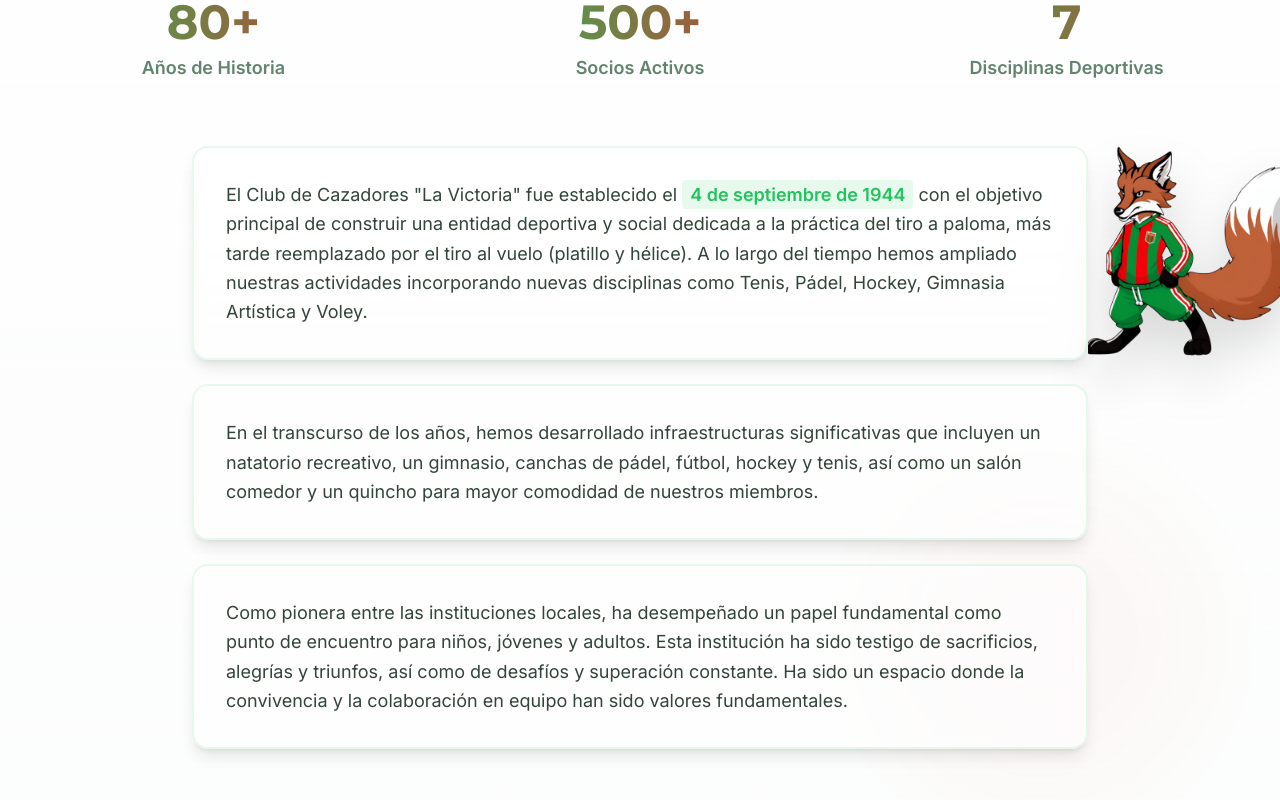
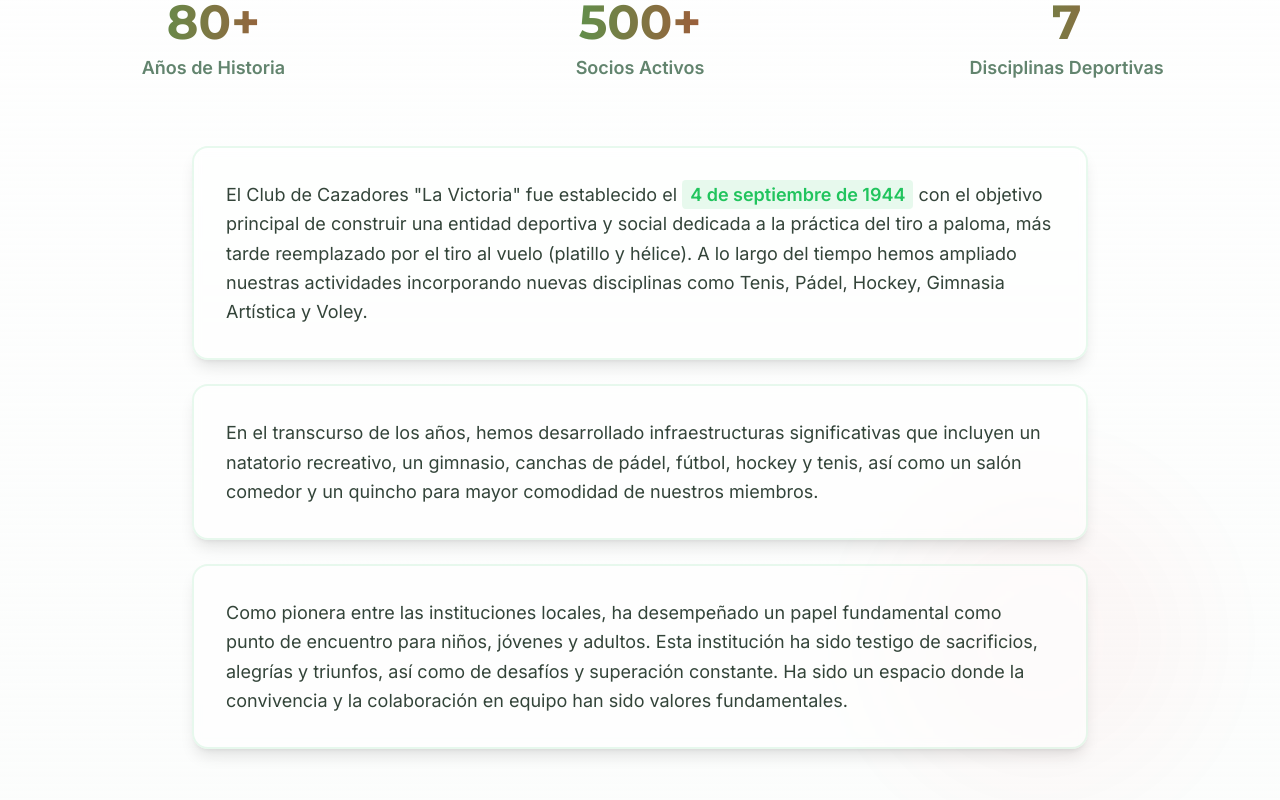
Before and after one commit to McLovin-00/club-la-victoria-landing, a React (Vite) app: page / in a window 1280 px wide. Shown: the part 1204-2004 px from the top of the page. Built offline with nearby package versions, Linux system fonts and the light colour scheme; the HTML template or start-up script is replaced by a standard one.

Commit message:
Move mascot image

```diff
--- a/src/components/About.tsx
+++ b/src/components/About.tsx
@@ -1,6 +1,5 @@
 import { Trophy, Users, Target } from "lucide-react";
 import { useInView } from "@/hooks/use-in-view";
-import mascota from "@/assets/mascota.png";
 
 const About = () => {
   const { ref, isInView } = useInView();
@@ -50,16 +49,6 @@ const About = () => {
           ))}
         </div>
 
-        <div className="relative">
-          {/* Mascota decorativa */}
-          <div className={`hidden lg:block absolute -right-20 top-0 transition-all duration-1000 delay-700 ${isInView ? 'opacity-100 translate-x-0 rotate-0' : 'opacity-0 translate-x-20 rotate-12'}`}>
-            <img
-              src={mascota}
-              alt="Mascota del Club La Victoria"
-              className="w-64 h-auto drop-shadow-2xl hover:scale-105 transition-transform duration-300"
-            />
-          </div>
-
         <div className={`max-w-4xl mx-auto space-y-6 transition-all duration-1000 delay-500 ${isInView ? 'opacity-100 translate-x-0' : 'opacity-0 -translate-x-10'}`}>
           <div className="bg-card/50 backdrop-blur-sm border-2 border-primary/10 rounded-2xl p-8 shadow-lg">
             <p className="font-inter text-lg text-foreground/90 leading-relaxed">
@@ -96,7 +85,6 @@ const About = () => {
           </div>
         </div>
       </div>
-      </div>
     </section>
   );
 };
--- a/src/components/Hero.tsx
+++ b/src/components/Hero.tsx
@@ -2,6 +2,7 @@ import { Button } from "@/components/ui/button";
 import { ChevronDown } from "lucide-react";
 import heroBg from "@/assets/hero-bg4.jpg";
 import logo from "@/assets/logo.png";
+import mascota from "@/assets/mascota.png";
 
 const Hero = () => {
   return (
@@ -16,6 +17,16 @@ const Hero = () => {
       }}
     >
       <div className="absolute inset-0 bg-gradient-to-b from-transparent via-transparent to-background/20" />
+
+      {/* Mascota decorativa */}
+      <div className="hidden xl:block absolute bottom-0 right-10 z-20 animate-fade-in">
+        <img
+          src={mascota}
+          alt="Mascota del Club La Victoria"
+          className="h-96 w-auto drop-shadow-2xl animate-float"
+          style={{ animationDuration: '4s' }}
+        />
+      </div>
 
       <div className="container mx-auto px-4 z-10 text-center">
         <div className="animate-fade-in-up">
```
Lines whose indentation alone changed are shown as unchanged.
